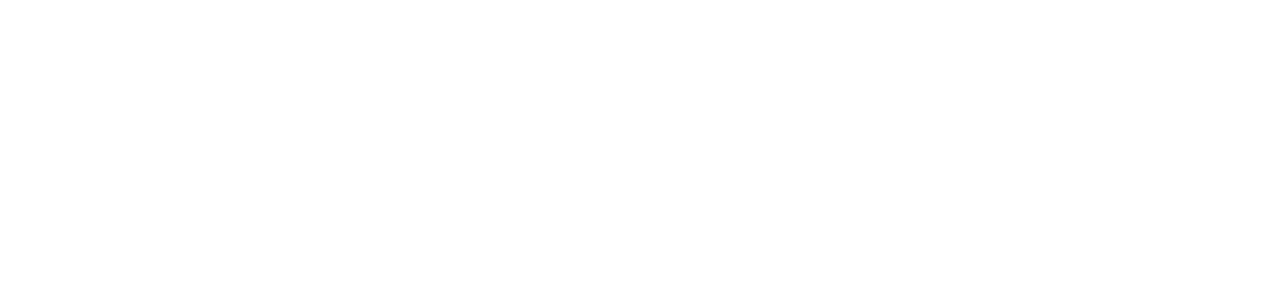
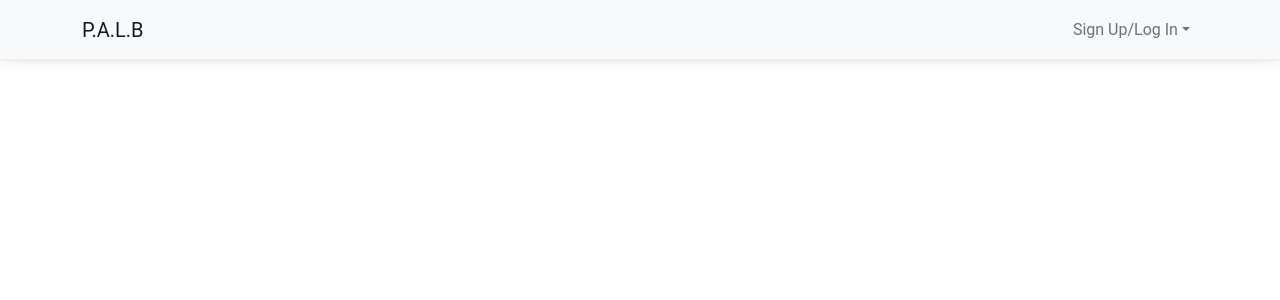
Before and after one commit to reez-code/health-app, a React (Vite) app: page /patient in a window 1280 px wide. Before the commit this address had no page. Shown: the top 300 px of the page. Built offline with nearby package versions, Linux system fonts and the light colour scheme.

Commit message:
add navbar to patient page

```diff
--- a/src/App.jsx
+++ b/src/App.jsx
@@ -5,10 +5,11 @@
 import "./App.css";
 import AdminPage from "./components/AdminPage";
 import AdminDoc from "./components/AdminDoc";
-import DoctorPage from './components/DoctorPage';
+import DoctorPage from "./components/DoctorPage";
 import AdminDep from "./components/AdminDep";
 import AdminPatient from "./components/AdminPatient";
 import SignUp from "./components/SignUp";
+import PatientPage from "./components/PatientPage";
 
 function App() {
   return (
@@ -21,8 +22,9 @@
             <Route path="/admin/doctors" element={<AdminDoc />} />
             <Route path="/admin/departments" element={<AdminDep />} />
             <Route path="/admin/patients" element={<AdminPatient />} />
-            <Route path='/doctor' element={<DoctorPage/>}/>
+            <Route path="/doctor" element={<DoctorPage />} />
             <Route path="/signup" element={<SignUp />} />
+            <Route path="/patient" element={<PatientPage />} />
           </Routes>
         </div>
       </div>
--- /dev/null
+++ b/src/components/PatientNav.jsx
@@ -0,0 +1,39 @@
+import "../App.css";
+import Container from "react-bootstrap/Container";
+import Nav from "react-bootstrap/Nav";
+import Navbar from "react-bootstrap/Navbar";
+import NavDropdown from "react-bootstrap/NavDropdown";
+import { Link } from "react-router-dom";
+
+function PatientNav() {
+  return (
+    <>
+      <Navbar expand="lg" className="bg-body-tertiary fixed-top">
+        <Container>
+          <Navbar.Brand as={Link} to="/admin">
+            P.A.L.B
+          </Navbar.Brand>
+          <Navbar.Toggle aria-controls="basic-navbar-nav" />
+          <Navbar.Collapse id="basic-navbar-nav">
+            <Nav className="me-auto"></Nav>
+            <Nav className="ms-auto">
+              <NavDropdown title="Sign Up/Log In" id="basic-nav-dropdown">
+                <NavDropdown.Item onClick={() => handleShowModal("Admin")}>
+                  Admin Login
+                </NavDropdown.Item>
+                <NavDropdown.Item onClick={() => handleShowModal("Doctor")}>
+                  Doctor Login
+                </NavDropdown.Item>
+                <NavDropdown.Item onClick={() => handleShowModal("Patient")}>
+                  Patient Login
+                </NavDropdown.Item>
+              </NavDropdown>
+            </Nav>
+          </Navbar.Collapse>
+        </Container>
+      </Navbar>
+    </>
+  );
+}
+
+export default PatientNav;
--- /dev/null
+++ b/src/components/PatientPage.jsx
@@ -0,0 +1,14 @@
+import PatientNav from "./PatientNav";
+import "../App.css";
+
+function PatientPage() {
+  return (
+    <>
+      <div className="navbar">
+        <PatientNav />
+      </div>
+    </>
+  );
+}
+
+export default PatientPage;
```
